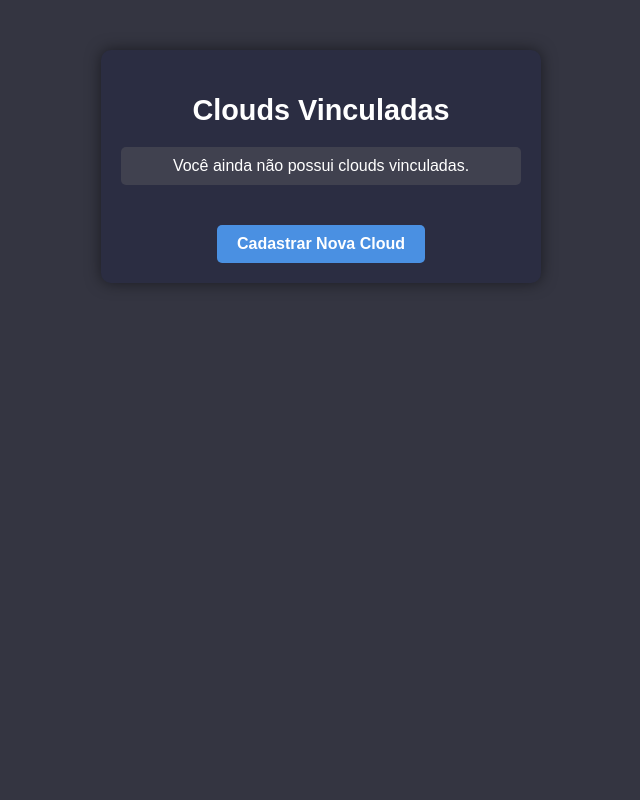
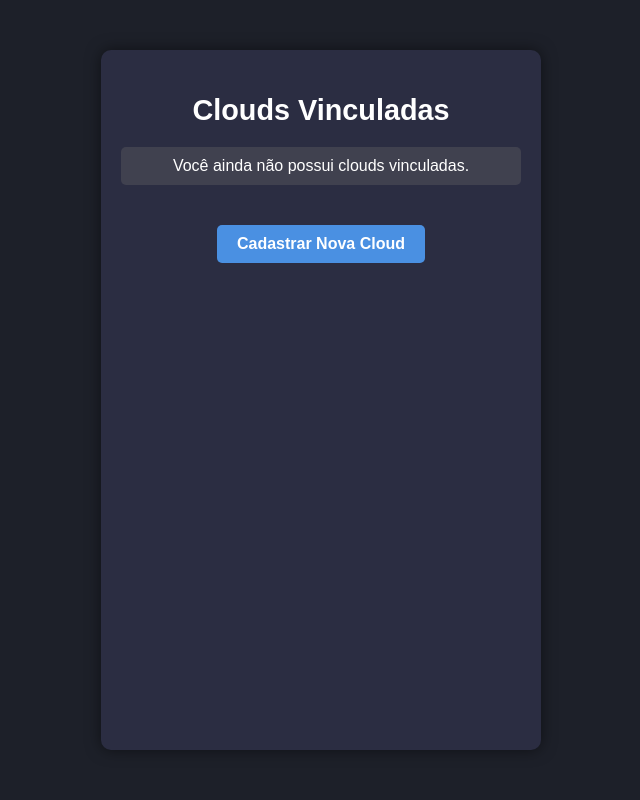
Before and after one commit to joaopblume/cloudboosting, a Django app: page /home/ in a window 1280 px wide. Shown: the whole page, without its empty margins (319-959 px from the left). Run offline with Django 5.2, Linux system fonts and the light colour scheme; the visitor is signed in with stand-in values (Sample User, id 1).

Commit message:
improving style

```diff
--- a/cloudb/api_rest/static/api_rest/css/styles.css
+++ b/cloudb/api_rest/static/api_rest/css/styles.css
@@ -2,7 +2,7 @@
 
 /* Configurações gerais */
 body {
-    background-color: #343541; /* Cor de fundo semelhante ao ChatGPT */
+    background-color: #1d2029; /* Cor de fundo semelhante ao ChatGPT */
     color: #e0e0e0; /* Cor do texto */
     font-family: Arial, sans-serif;
     margin: 0;
@@ -202,7 +202,7 @@ a:hover {
 /* styles.css */
 
 .user-home-container {
-    max-width: 400px;
+    width: 400px;
     margin: 50px auto;
     padding: 20px;
     background-color: #2b2d42;
@@ -262,7 +262,7 @@ a:hover {
 .parent {
     display: flex;
     min-height: 100vh; /* Altura de 100% da viewport */
-    color: #3f414e;
+    color: #1b1b1b;
 }
 
 /* Estilo para os containers de registro e login */
--- a/cloudb/api_rest/templates/base.html
+++ b/cloudb/api_rest/templates/base.html
@@ -12,7 +12,7 @@
     <style>
         /* Cor de fundo padrão para o projeto */
         body {
-            background-color: #343541;
+            background-color: #1d2029;
             color: #e0e0e0; /* Cor do texto */
             font-family: Arial, sans-serif;
             margin: 0;
--- a/cloudb/api_rest/templates/user_home.html
+++ b/cloudb/api_rest/templates/user_home.html
@@ -7,6 +7,8 @@
 {% endblock %}
 
 {% block content %}
+<div class="parent">
+
     <div class="user-home-container">
         <h2>Clouds Vinculadas</h2>
         <ul>
@@ -24,4 +26,5 @@
         </ul>
         <a href="{% url 'register_cloud' %}" class="btn btn-secondary add-cloud-btn">Cadastrar Nova Cloud</a>
     </div>
+</div>
 {% endblock %}
```
Lines whose indentation alone changed are shown as unchanged.
